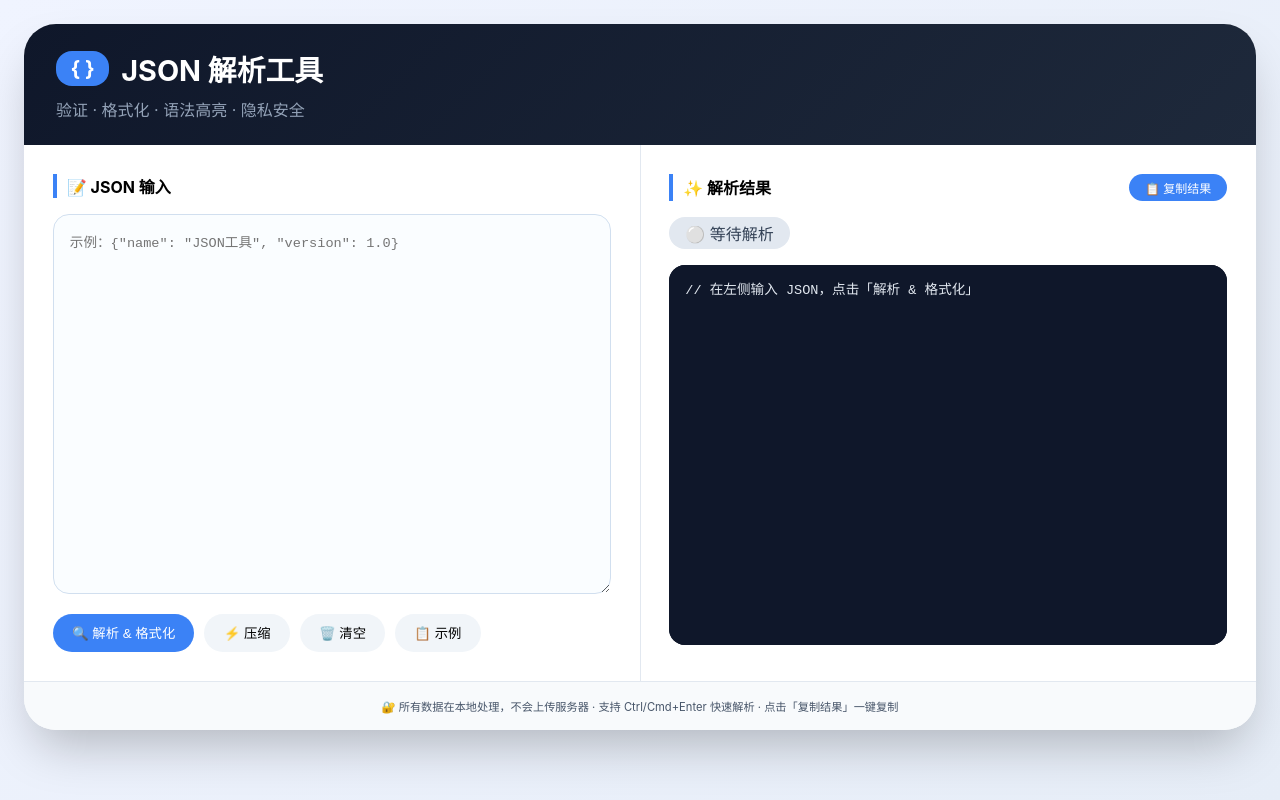
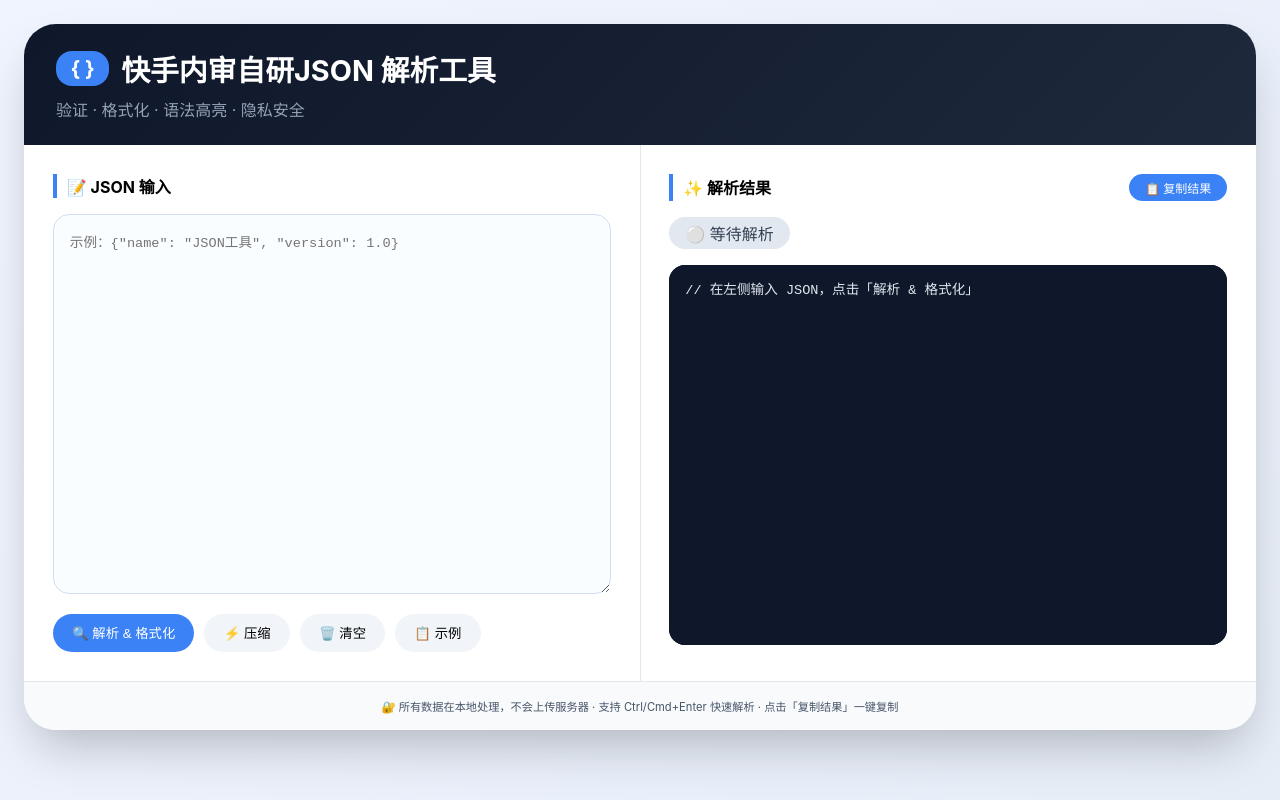
Before and after one commit to 852836391-collab/json-parser, a plain HTML site: page index.html in a window 1280 px wide. Drawn offline with Linux system fonts and the light colour scheme.

Commit message:
Update index.html

```diff
--- a/index.html
+++ b/index.html
@@ -3,7 +3,7 @@
 <head>
     <meta charset="UTF-8">
     <meta name="viewport" content="width=device-width, initial-scale=1.0, user-scalable=yes">
-    <title>JSON 解析工具 | 在线验证 & 格式化</title>
+    <title>快手内审自研JSON 解析工具 | 在线验证 & 格式化</title>
     <style>
         * {
             margin: 0;
@@ -214,7 +214,7 @@
 <body>
 <div class="app-container">
     <div class="app-header">
-        <h1>JSON 解析工具</h1>
+        <h1>快手内审自研JSON 解析工具</h1>
         <div class="subhead">验证 · 格式化 · 语法高亮 · 隐私安全</div>
     </div>
     <div class="main-panel">
```
